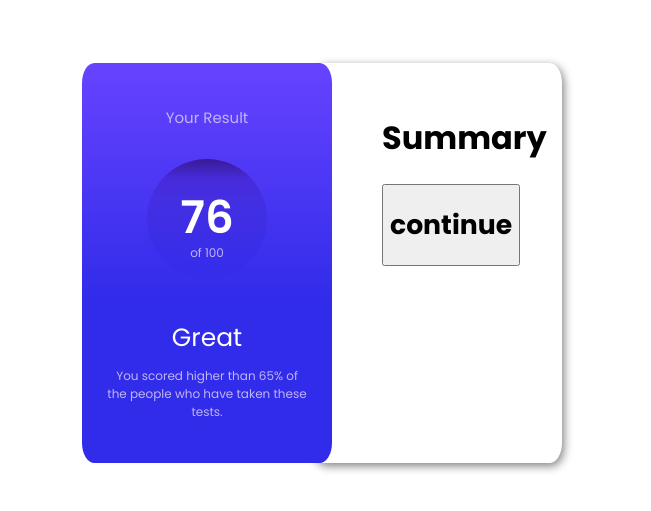
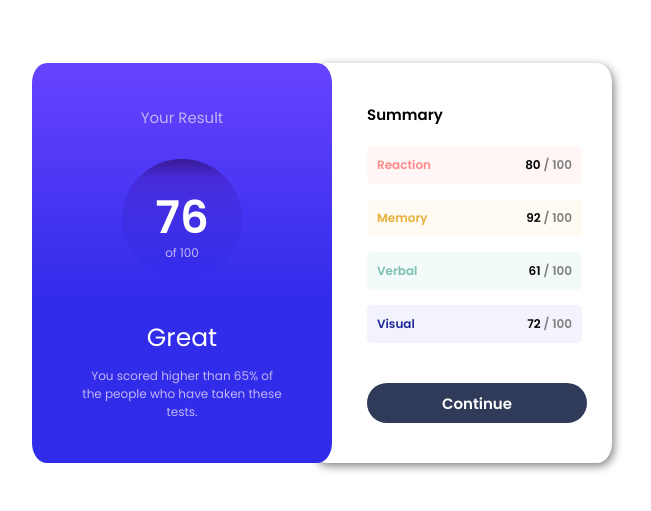
Before and after one commit to FarahAlhamad/test-results-component, a plain HTML site: page index.html in a window 1280 px wide. Shown: the part 137-648 px from the top of the page, without its empty margins (318-969 px from the left). Drawn offline with Linux system fonts and the light colour scheme.

Commit message:
summary-card added

```diff
--- a/index.html
+++ b/index.html
@@ -30,15 +30,27 @@
           </div>
         </div>
         <div class="summary-card">
-          <h1>Summary</h1>
-          <div class="wrapper">
-            <div class="reaction"></div>
-            <div class="reaction"></div>
-            <div class="reaction"></div>
-            <div class="reaction"></div>
+          <div class="title">Summary</div>
+          <div class="labels-wrapper">
+            <div class="label reaction-color">
+              <div class="title-color">Reaction</div>
+              <div>80 <span>/ 100</span></div>
+            </div>
+            <div class="label memory-color">
+              <div class="title-color">Memory</div>
+              <div>92 <span>/ 100</span></div>
+            </div>
+            <div class="label verbal-color">
+              <div class="title-color">Verbal</div>
+              <div>61 <span>/ 100</span></div>
+            </div>
+            <div class="label visual-color">
+              <div class="title-color">Visual</div>
+              <div>72 <span>/ 100</span></div>
+            </div>
           </div>
           <button>
-            <h1>continue</h1>
+            <div>Continue</div>
           </button>
         </div>
       </div>
--- a/styles.css
+++ b/styles.css
@@ -30,7 +30,7 @@ html {
   justify-content: center;
   align-items: center;
   height: 400px;
-  width: 500px;
+  width: 600px;
 }
 
 .your-result-card {
@@ -97,7 +97,7 @@ html {
 }
 
 .summary-card {
-  padding: 30px 30px 30px 70px;
+  padding: 40px 30px 30px 55px;
   background-color: brown;
   width: 50%;
   height: 100%;
@@ -106,3 +106,76 @@ html {
   background-color: white;
   box-shadow: 2px 3px 10px gray;
 }
+
+.summary-card .title {
+  font-size: 15px;
+  font-weight: 600;
+  margin-bottom: 20px;
+}
+
+.labels-wrapper {
+  display: flex;
+  flex-direction: column;
+  gap: 15px;
+}
+
+.summary-card .labels-wrapper .label {
+  display: flex;
+  justify-content: space-between;
+  padding: 10px;
+  border-radius: 5px;
+  font-size: 12px;
+  font-weight: 600;
+}
+
+.summary-card .labels-wrapper .label.reaction-color {
+  background-color: rgb(255, 246, 245);
+}
+
+.summary-card .labels-wrapper .label.memory-color {
+  background-color: rgb(255, 251, 242);
+}
+
+.summary-card .labels-wrapper .label.verbal-color {
+  background-color: rgb(242, 251, 250);
+}
+
+.summary-card .labels-wrapper .label.visual-color {
+  background-color: rgb(243, 243, 253);
+}
+
+.summary-card .labels-wrapper .label.reaction-color .title-color {
+  color: rgb(254, 137, 138);
+}
+
+.summary-card .labels-wrapper .label.memory-color .title-color {
+  color: rgb(232, 176, 58);
+}
+
+.summary-card .labels-wrapper .label.verbal-color .title-color {
+  color: rgb(125, 191, 173);
+}
+
+.summary-card .labels-wrapper .label.visual-color .title-color {
+  color: rgb(31, 43, 154);
+}
+
+.summary-card .labels-wrapper .label span {
+  color: gray;
+}
+
+.summary-card button {
+  border-radius: 30px;
+  width: 220px;
+  height: 40px;
+  margin-top: 40px;
+  background-color: rgb(48, 59, 89);
+  border: none;
+  cursor: pointer;
+}
+
+.summary-card button div {
+  font-size: 15px;
+  font-weight: 600;
+  color: white;
+}
```
Also changed, not shown: 1 other file.
